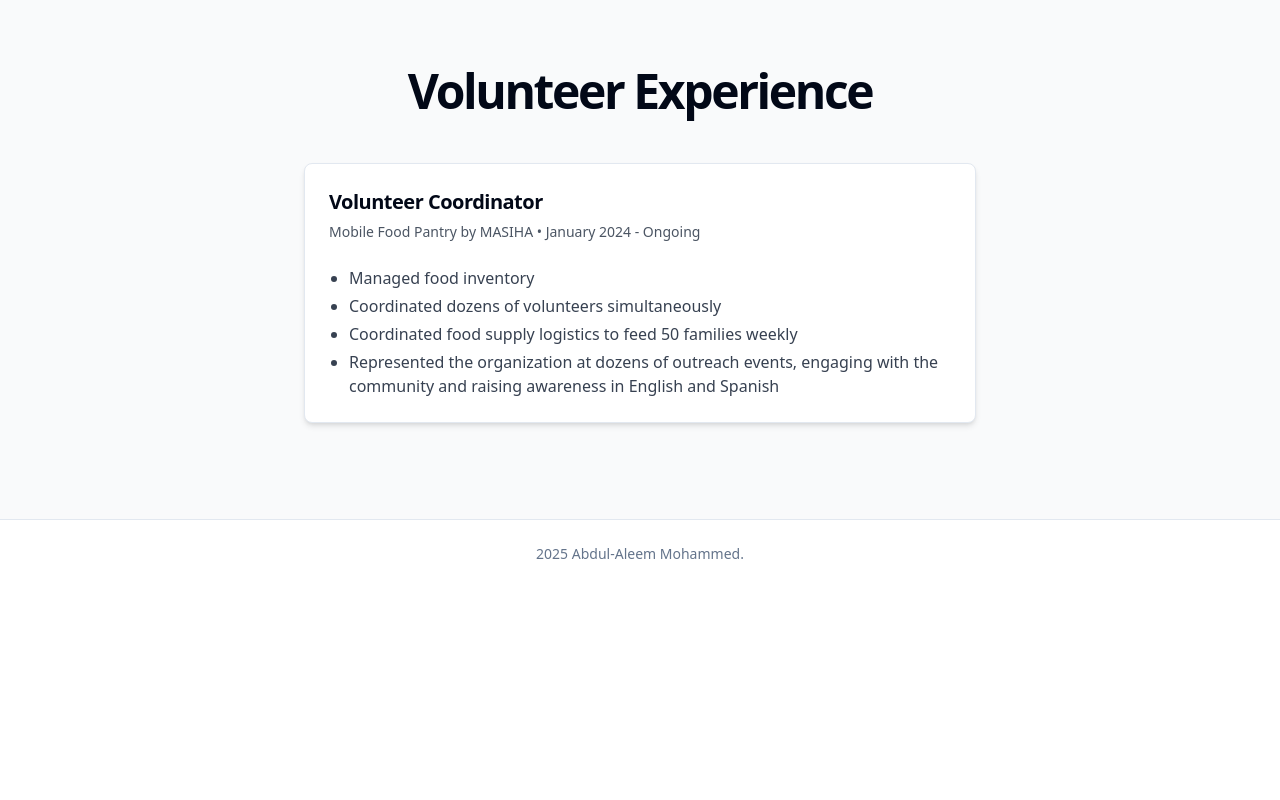
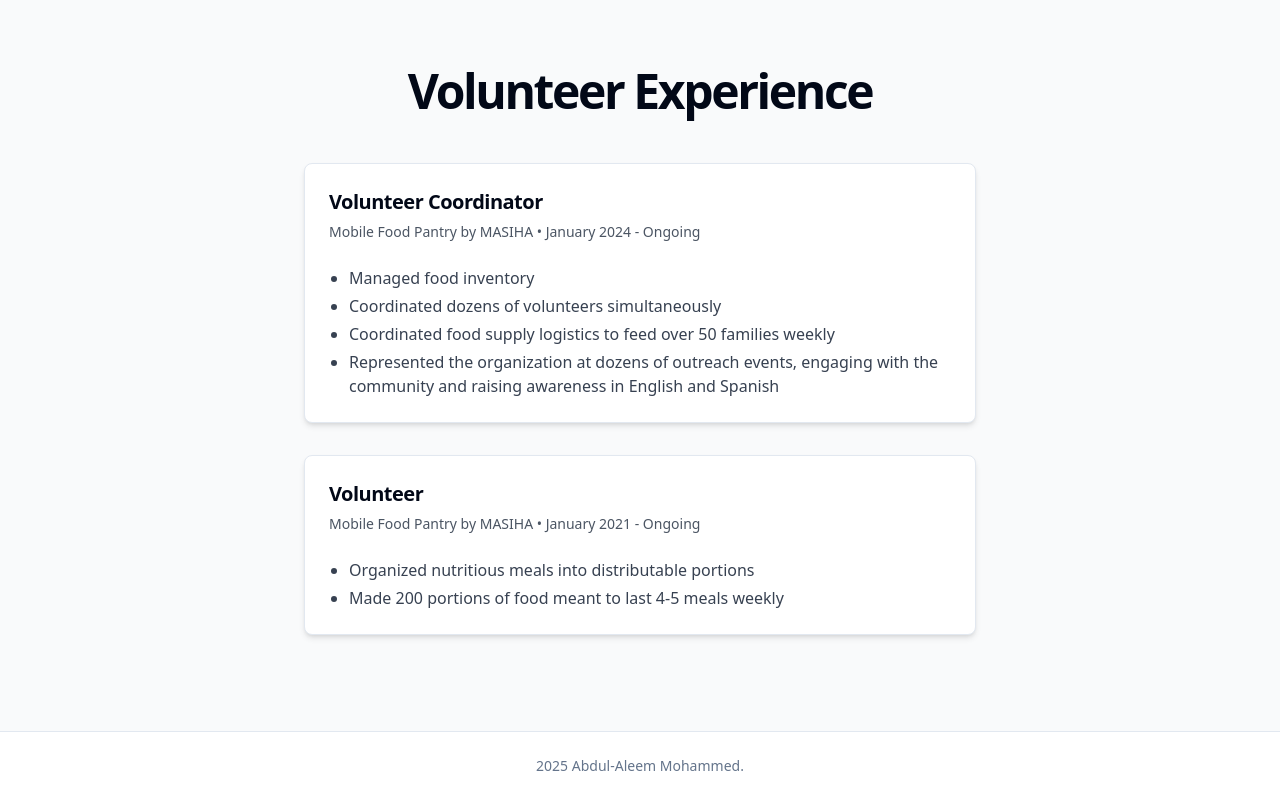
Before and after one commit to abaleemmo/Portfolio, a React (Vite) app: page /experience in a window 1280 px wide. Shown: the part 1426-2226 px from the top of the page. Before the commit the page ends 2014 px from the top, so only its background shows below. Built offline with nearby package versions, Linux system fonts and the light colour scheme.

Commit message:
[dyad] wrote 1 file(s)

```diff
--- a/src/components/VolunteerExperienceSection.tsx
+++ b/src/components/VolunteerExperienceSection.tsx
@@ -18,8 +18,18 @@ const volunteerExperiences: VolunteerExperience[] = [
     description: [
       "Managed food inventory",
       "Coordinated dozens of volunteers simultaneously",
-      "Coordinated food supply logistics to feed 50 families weekly",
-      "Represented the organization at dozens of outreach events, engaging with the community and raising awareness in English and Spanish" // New bullet point
+      "Coordinated food supply logistics to feed over 50 families weekly", // Updated bullet point
+      "Represented the organization at dozens of outreach events, engaging with the community and raising awareness in English and Spanish"
+    ],
+  },
+  {
+    title: "Volunteer",
+    organization: "Mobile Food Pantry by MASIHA",
+    location: "",
+    dates: "January 2021 - Ongoing", // New volunteer role dates
+    description: [
+      "Organized nutritious meals into distributable portions",
+      "Made 200 portions of food meant to last 4-5 meals weekly"
     ],
   },
 ];
```
